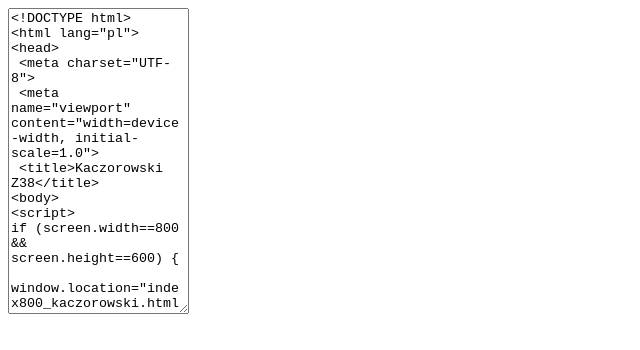
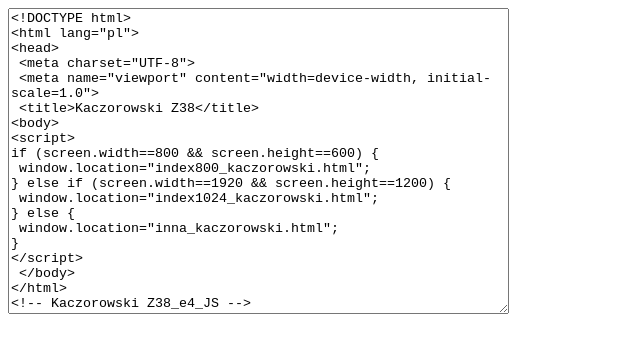
Before and after one commit to AdamKaczorowski938/JavaScript, a plain HTML site: page zadanie38-javakod_kac-E4.html in a window 1280 px wide. Shown: the whole page, without its empty margins (0-640 px from the left). Drawn offline with Linux system fonts and the light colour scheme.

Commit message:
Update zadanie38-javakod_kac-E4.html

```diff
--- a/zadanie38-javakod_kac-E4.html
+++ b/zadanie38-javakod_kac-E4.html
@@ -1,5 +1,5 @@
 <html>
-    <textarea cols="20" rows="20">
+    <textarea cols="60" rows="20">
 <!DOCTYPE html>
 <html lang="pl">
 <head>
```
